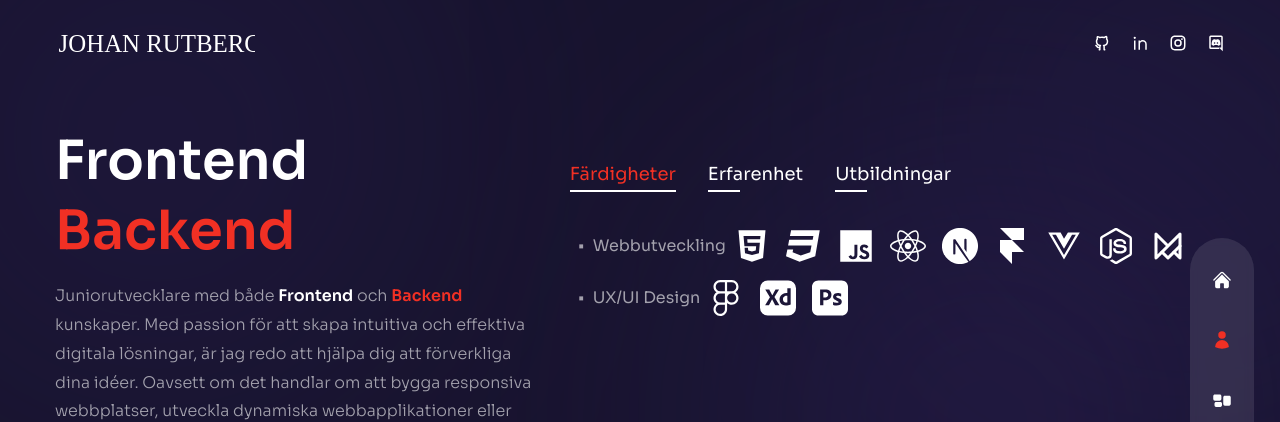
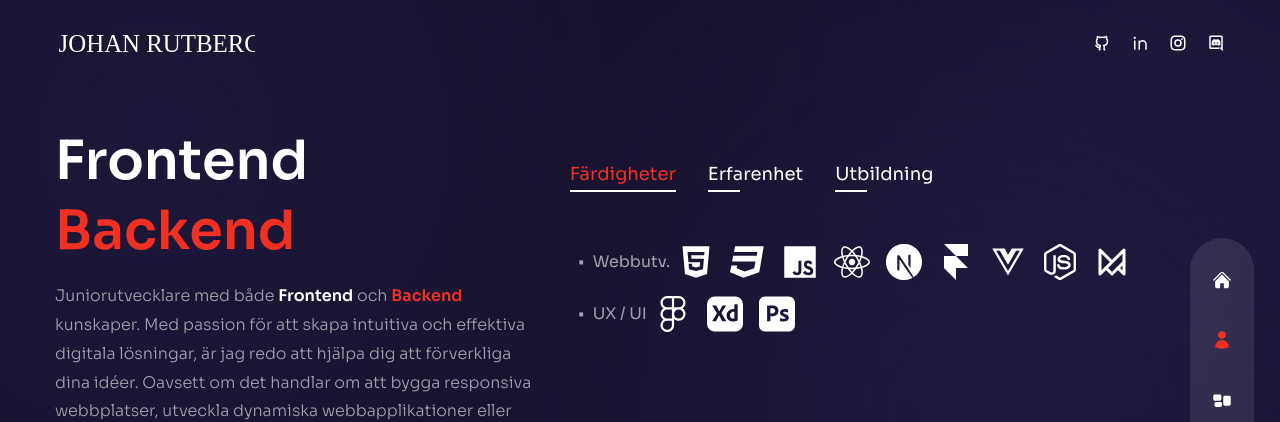
Before and after one commit to JohanWRutberg/Portfolion, a Next.js app: page /about in a window 1280 px wide. Shown: the top 422 px of the page. Built offline with nearby package versions, Linux system fonts and the light colour scheme.

Commit message:
CSS update about page

```diff
--- a/pages/about/index.js
+++ b/pages/about/index.js
@@ -1,4 +1,14 @@
 import React, { useState } from "react";
+// components
+import Avatar from "../../components/Avatar";
+import Circles from "../../components/Circles";
+
+// framer motion
+import { motion } from "framer-motion";
+import { fadeIn } from "../../variants";
+
+// counters
+import CountUp from "react-countup";
 
 // icons
 import { FaHtml5, FaCss3, FaJs, FaReact, FaFigma, FaVuejs } from "react-icons/fa";
@@ -13,7 +23,7 @@ const aboutData = [
     title: "färdigheter",
     info: [
       {
-        title: "Webbutveckling",
+        title: "Webbutv.",
         icons: [
           <FaHtml5 />,
           <FaCss3 />,
@@ -27,7 +37,7 @@ const aboutData = [
         ]
       },
       {
-        title: "UX/UI Design",
+        title: "UX / UI",
         icons: [<FaFigma />, <SiAdobexd />, <SiAdobephotoshop />]
       }
     ]
@@ -75,7 +85,7 @@ const aboutData = [
     ]
   },
   {
-    title: "Utbildningar",
+    title: "Utbildning",
     info: [
       {
         title: "JavaScript utveckling - IT-Högskolan, Stockholm, Sverige",
@@ -88,17 +98,6 @@ const aboutData = [
     ]
   }
 ];
-
-// components
-import Avatar from "../../components/Avatar";
-import Circles from "../../components/Circles";
-
-// framer motion
-import { motion } from "framer-motion";
-import { fadeIn } from "../../variants";
-
-// counters
-import CountUp from "react-countup";
 
 const About = () => {
   const [index, setIndex] = useState(0);
@@ -116,7 +115,7 @@ const About = () => {
       >
         <Avatar />
       </motion.div>
-      <div className="container mx-auto h-full flex flex-col items-center xl:flex-row gap-x-6">
+      <div className="container mb-40 mx-auto h-full flex flex-col items-center xl:flex-row gap-x-6">
         {/* text */}
         <div className="flex-1 flex flex-col justify-center">
           <motion.h2 variants={fadeIn("right", 0.2)} initial="hidden" animate="show" exit="hidden" className="h2">
@@ -187,7 +186,7 @@ const About = () => {
         </div>
         {/* info */}
         <div className="flex flex-col w-full xl:max-w-[56%] h-[480px]">
-          <div className="flex gap-x-4 xl:gap-x-8 mx-auto xl:mx-0 mb-4">
+          <div className="flex gap-x-4 xl:gap-x-8 mx-auto xl:mx-0 mb-8">
             {aboutData.map((item, itemIndex) => {
               return (
                 <div
@@ -205,7 +204,7 @@ const About = () => {
               );
             })}
           </div>
-          <div className="py-2 xl:py-6 flex flex-col gap-y-2 xl:gap-y-4 items-center xl:items-start">
+          <div className="py-2 mb-40 xl:py-6 flex flex-col gap-y-2 xl:gap-y-4 items-center xl:items-start">
             {aboutData[index].info.map((item, itemIndex) => {
               return (
                 <div
```
